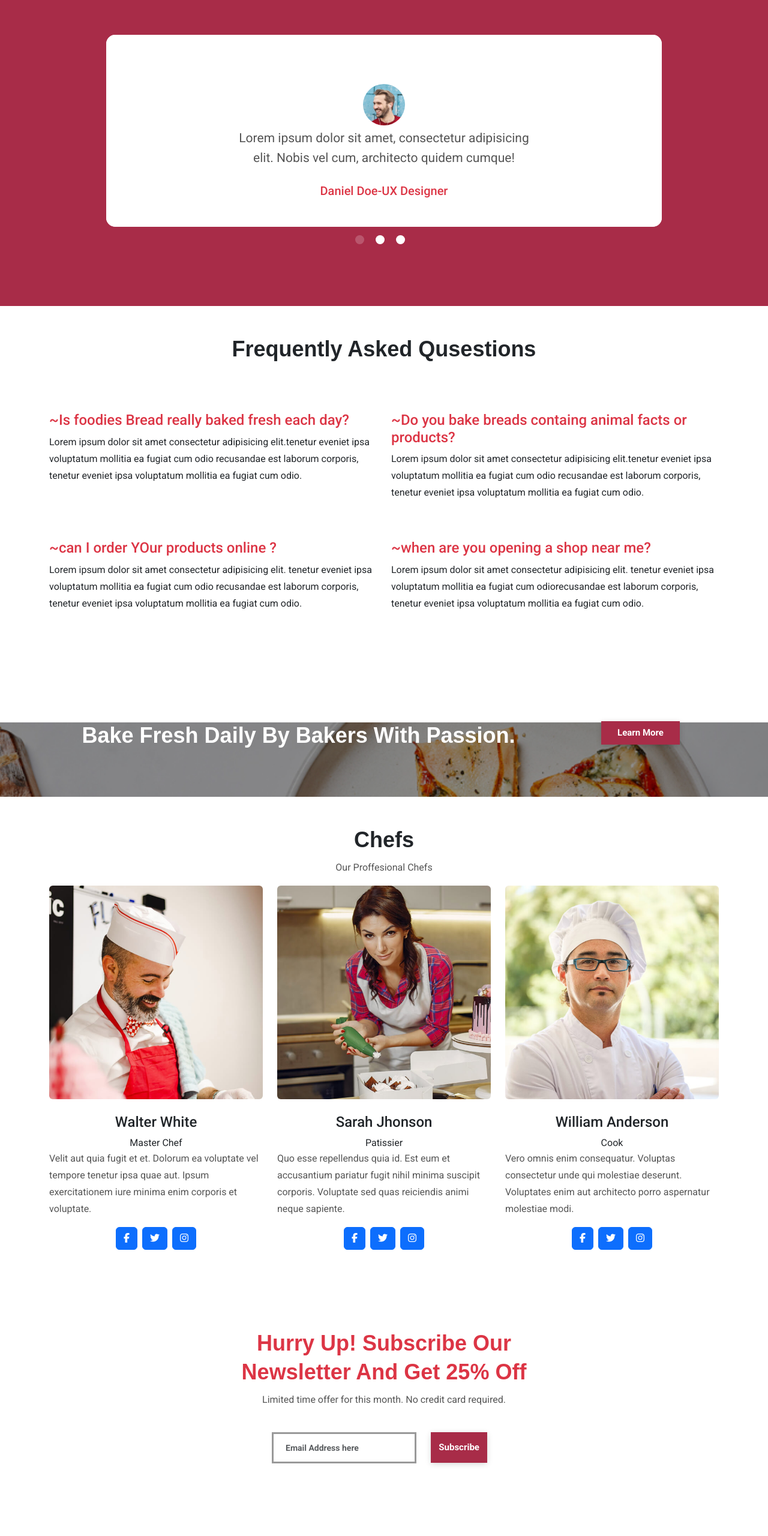
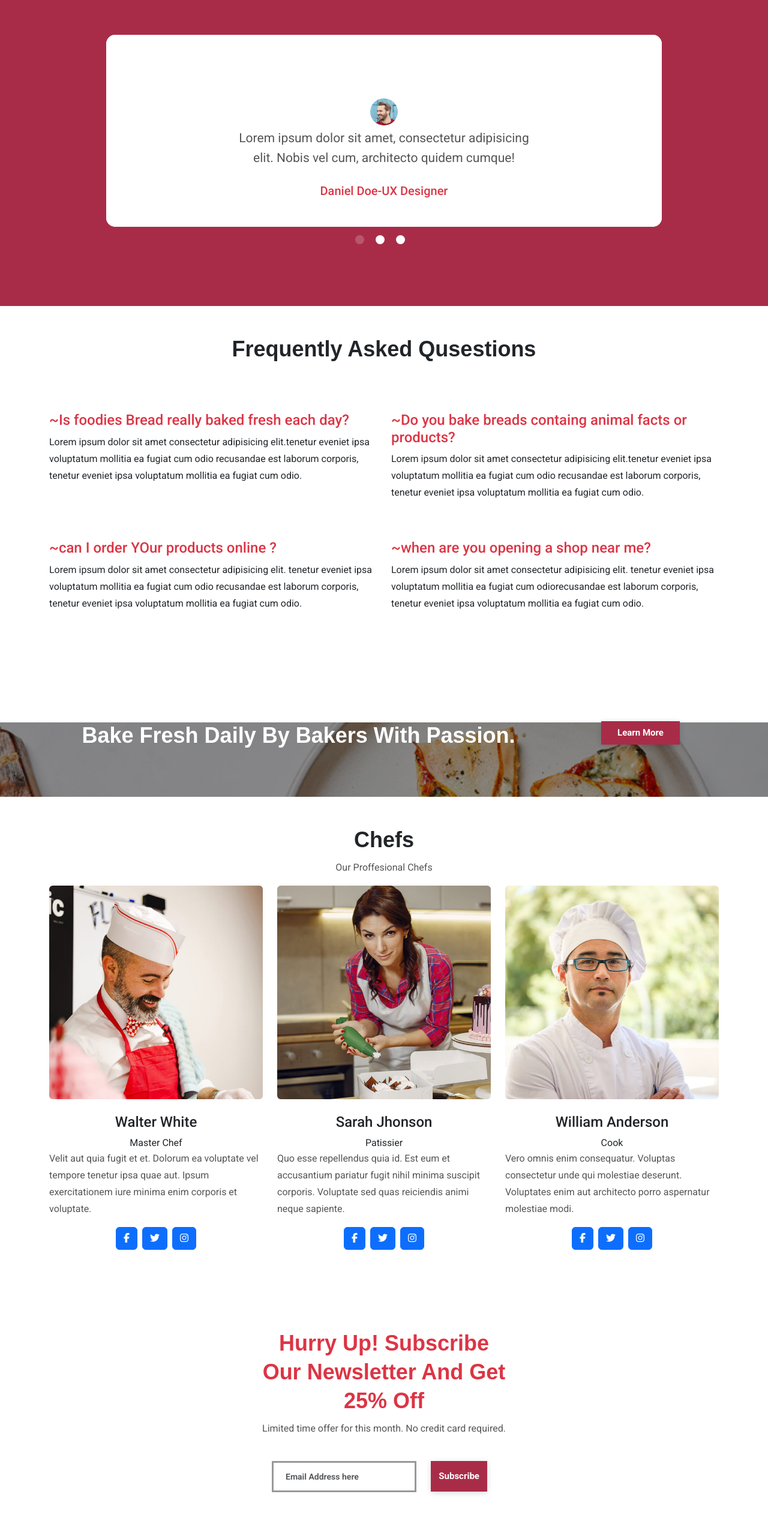
Before and after one commit to Boopathy329/foodwebsite_bsp, a plain HTML site: page index.html in a window 1280 px wide. Shown: the part 4200-6760 px from the top of the page at 60% size. Drawn offline with nearby package versions, Linux system fonts and the light colour scheme.

Commit message:
images commit

```diff
--- a/style.css
+++ b/style.css
@@ -133,7 +133,7 @@ h2{
   }
 
   .text-content{
-    width: 70%;
+    width: 60%;
     margin: auto;
   }
 
@@ -275,7 +275,7 @@ border-bottom:0.0625rem solid #eee;
 }
 
 .testimonial-section  .carousel-caption img{
-  max-width: 5rem;
+  max-width: 3.5rem;
   border-radius: 50%;
   padding: 0.3125rem;
 
```
